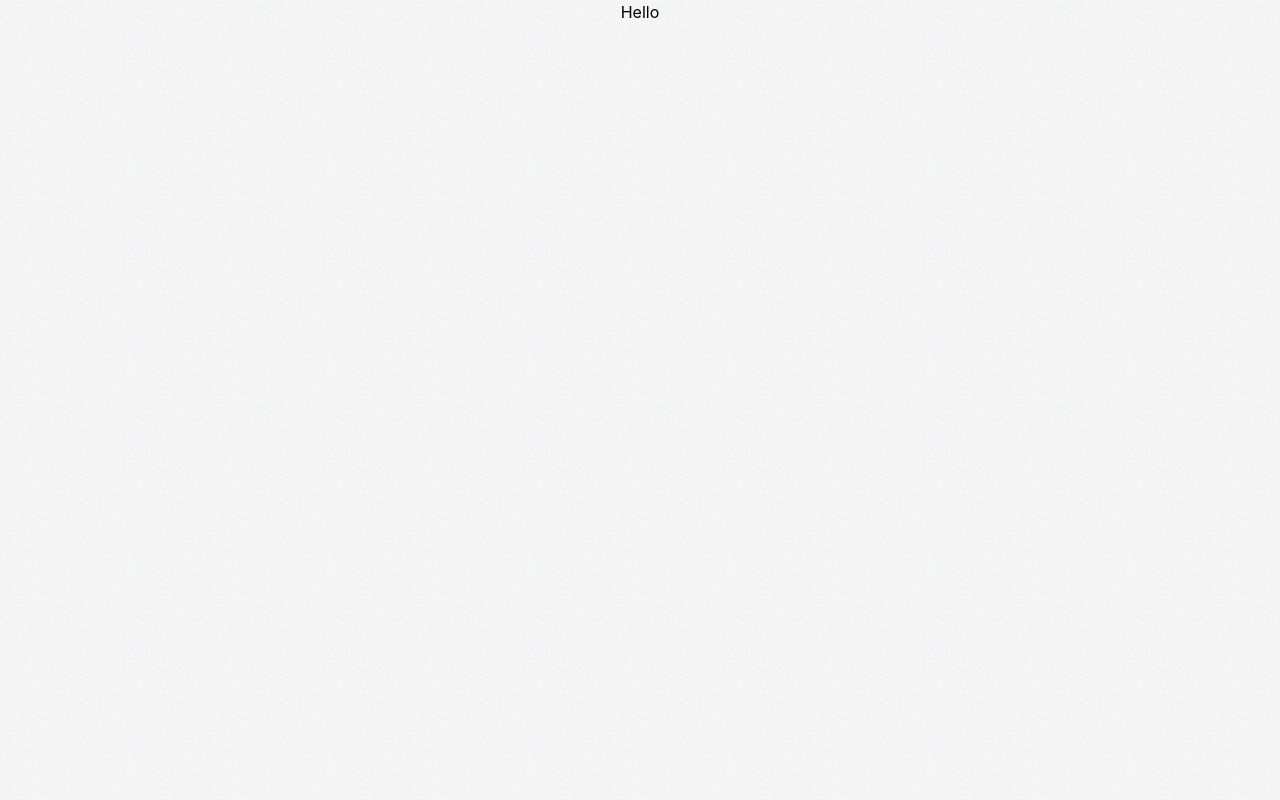
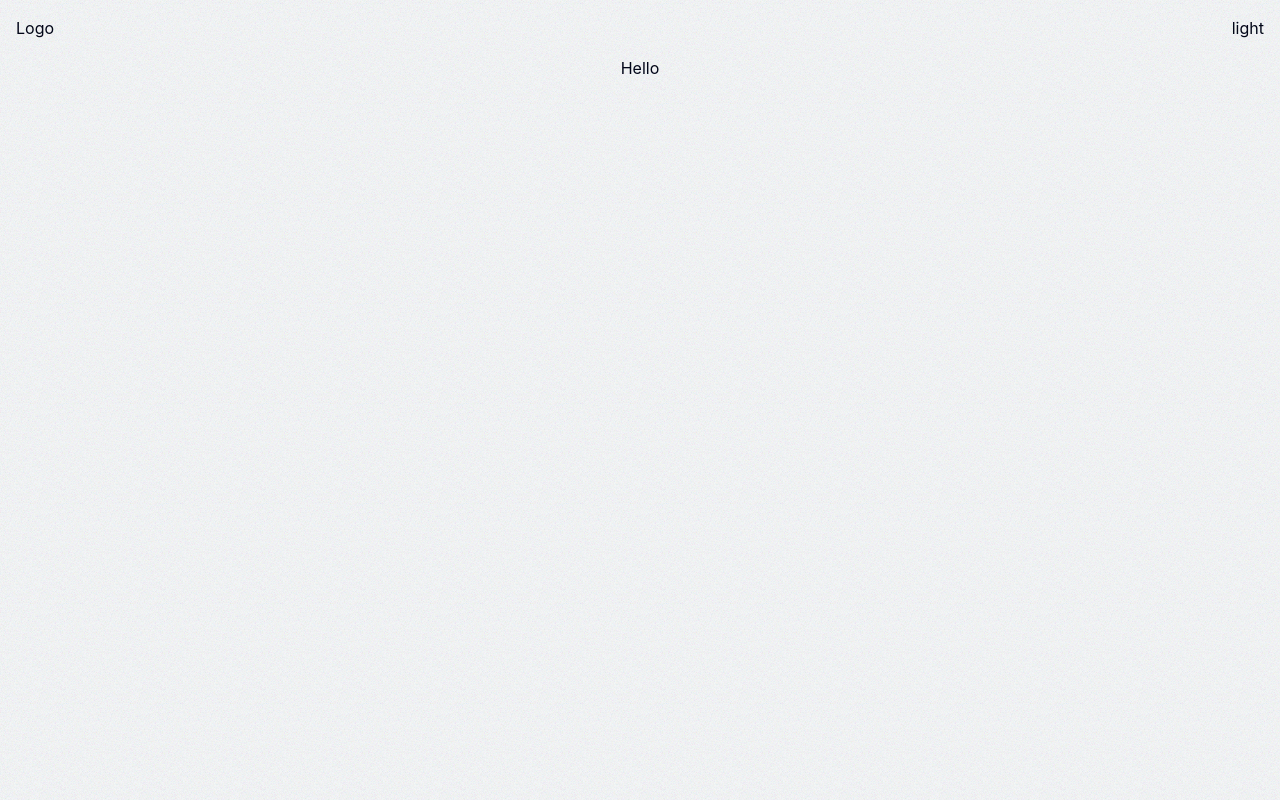
Before and after one commit to eytanbab/word-counter, a React (Vite) app: page / in a window 1280 px wide. Built offline with nearby package versions, Linux system fonts and the light colour scheme.

Commit message:
feat: import nav component

```diff
--- a/src/App.tsx
+++ b/src/App.tsx
@@ -1,8 +1,16 @@
+import Nav from './components/nav';
+import { ThemeProvider } from './components/theme-provider';
+
 function App() {
   return (
-    <div className='flex flex-col items-center w-full h-screen max-w-7xl'>
-      <h1>Hello</h1>
-    </div>
+    <ThemeProvider defaultTheme='light' storageKey='vite-ui-theme'>
+      <div className='w-full h-screen flex justify-center bg-slate-50 dark:bg-slate-950 text-slate-950 dark:text-slate-50 bg-[url(/noise.svg)]'>
+        <div className='max-w-7xl w-full flex flex-col items-center'>
+          <Nav />
+          <h1>Hello</h1>
+        </div>
+      </div>
+    </ThemeProvider>
   );
 }
 
```
